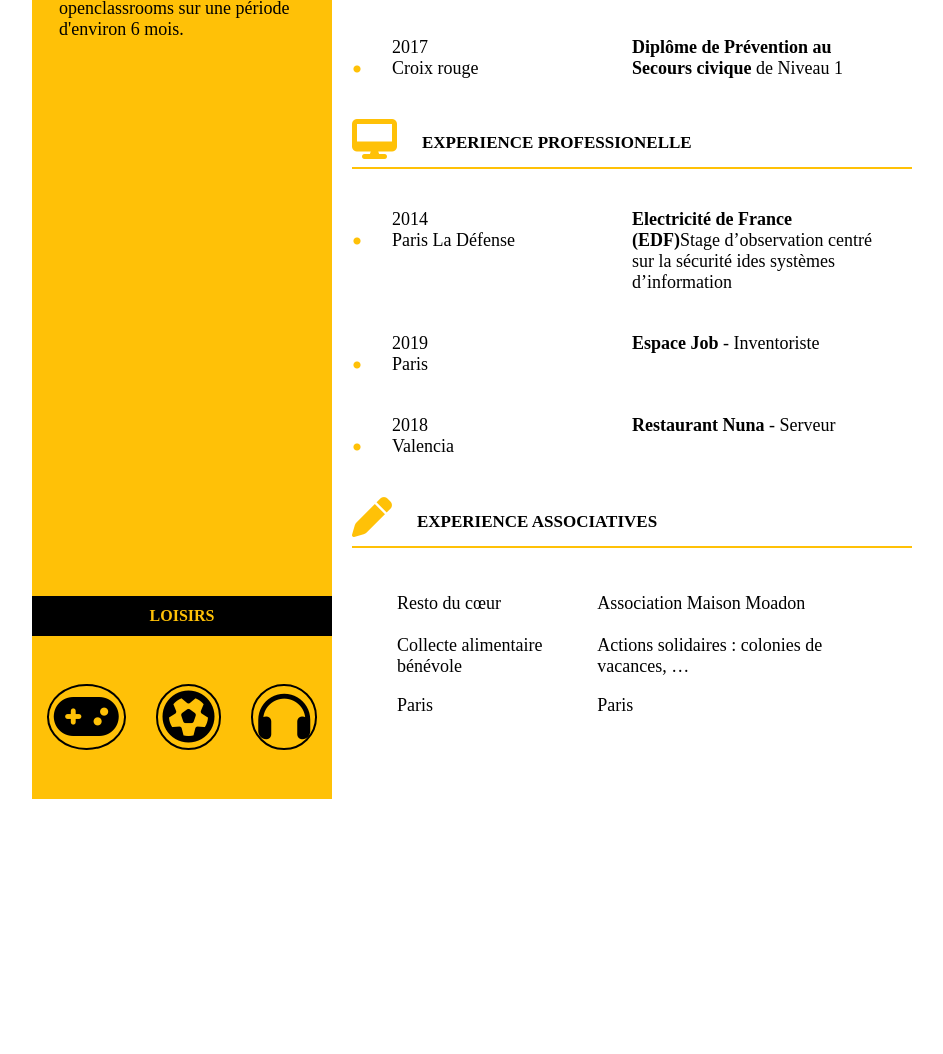
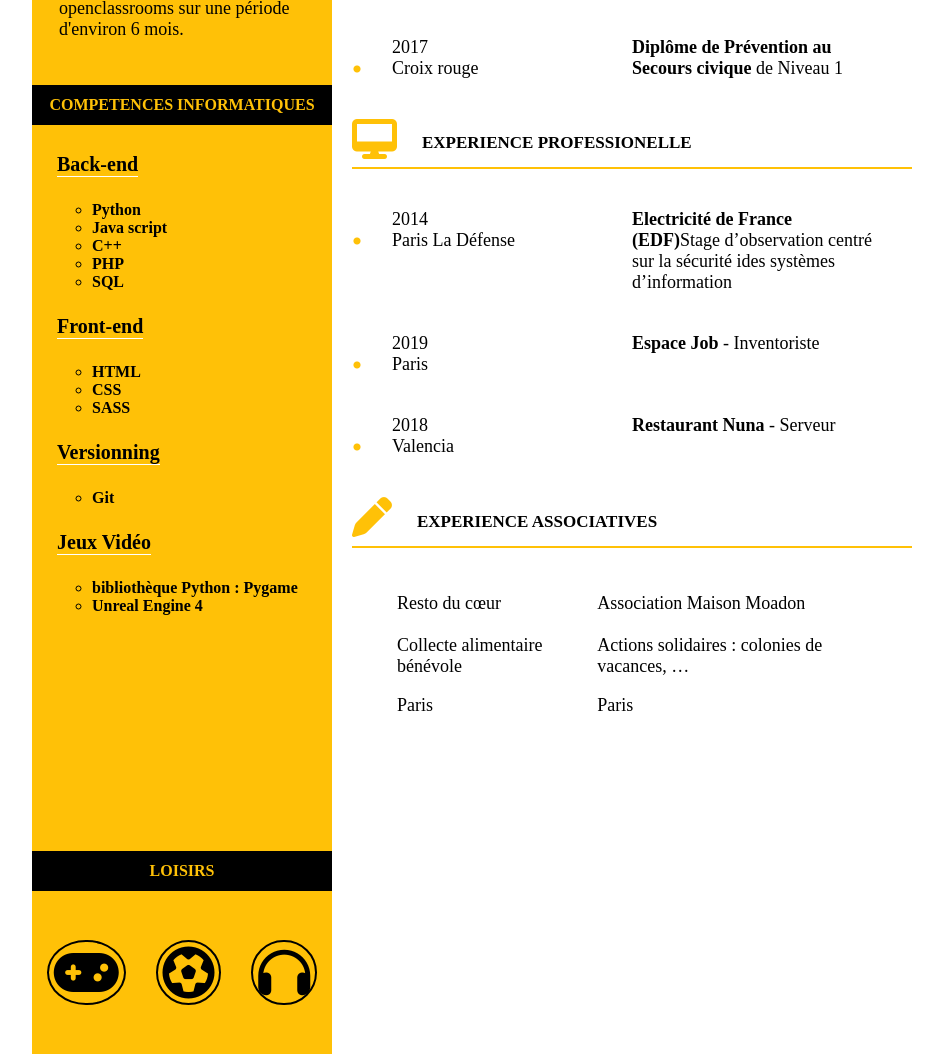
Before and after one commit to samuelBury/CV, a plain HTML site: page index.html in a window 1280 px wide. Shown: the part 696-1750 px from the top of the page, without its empty margins (158-1101 px from the left). Before the commit the page ends 1495 px from the top, so only its background shows below. Drawn offline with Linux system fonts and the light colour scheme.

Commit message:
ajout competence info

```diff
--- a/index.html
+++ b/index.html
@@ -121,7 +121,7 @@ Association Maison Moadon</p>
 				<h4>CONTACT</h4>
 			</div>
 			<div>
-				<ul>
+				<ul class = "contacte">
 					<li><em class ="gras">20 ans</em></li>
 					<li><em class ="gras">Adresse</em><br/> 62 rue de Bercy 75012</li>
 					<li><em class ="gras">Téléphone</em><br/> 07 69 21 36 48</li>
@@ -138,6 +138,49 @@ Association Maison Moadon</p>
 			</div>
 		</section>
 		<section>
+
+				<div class = "conteneurTitreArticleLeft">
+					<h4>COMPETENCES INFORMATIQUES</h4>
+				</div>
+				<div class="padding">
+					<div class = "conteneurSousTitreArticleLeft">
+						<h5>Back-end</h5>
+					</div>
+
+
+					<ul class="competence">
+						<li><em class ="gras">Python</em></li>
+						<li><em class ="gras">Java script</em></li>
+						<li><em class ="gras">C++</em></li>
+						<li><em class ="gras">PHP</em></li>
+						<li><em class ="gras">SQL</em></li>
+					</ul>
+					<div class = "conteneurSousTitreArticleLeft">
+						<h5>Front-end</h5>
+					</div>
+					<ul class="competence">
+						<li><em class ="gras">HTML</em></li>
+						<li><em class ="gras">CSS</em></li>
+						<li><em class ="gras">SASS</em></li>
+					</ul>
+					<div class = "conteneurSousTitreArticleLeft">
+						<h5>Versionning</h5>
+					</div>
+					<ul class="competence">
+						<li><em class ="gras">Git</em></li>
+					</ul>
+					<div class = "conteneurSousTitreArticleLeft">
+						<h5>Jeux Vidéo</h5>
+					</div>
+					<ul class="competence">
+						<li><em class ="gras">bibliothèque Python : Pygame</em></li>
+						<li><em class ="gras">Unreal Engine 4</em></li>
+					</ul>
+				</div>
+
+
+		</section>
+		<section>
 			<div class="conteneurTitreArticleLeft loisir">
 				<h4>LOISIRS</h4>
 			</div>
--- a/style.css
+++ b/style.css
@@ -35,11 +35,7 @@ h3
 h4{
 	margin: 0;
 }
-.souligner
-{
-	border-bottom : #FFC107 2px solid;
-	font-style : normal;
-}
+
 p
 {
 	font-size : 18px;
@@ -172,6 +168,19 @@ p
 	color : #FFC107;
 	height: 40px;
 }
+.conteneurSousTitreArticleLeft{
+	display :flex;
+	justify-content : left;
+	align-items : center;
+	height: 40px;
+	padding-left: 5px;
+
+}
+h5{
+	border-bottom: 1px white ridge;
+
+	font-size: 20px;
+}
 .elementLeft
 {
 	display : flex;
@@ -202,13 +211,16 @@ div.conteneurTitreArticle>i
 	color: #FFC107;
 
 }
-ul
+.contacte
 {
 	list-style-type : none;
 }
-.conteneurElementArticle
-{
-	list-style-type : disc;
+.competence{
+	list-style-type : circle;
+}
+
+.padding{
+	padding: 20px;
 }
 
 .flexOne {
```
